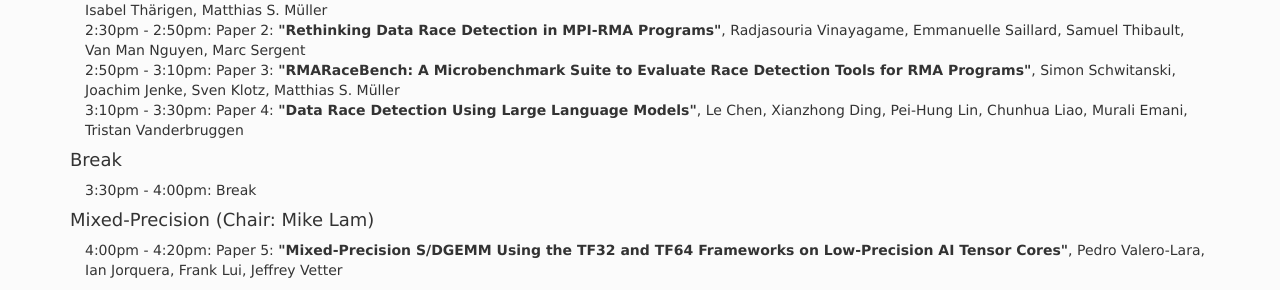
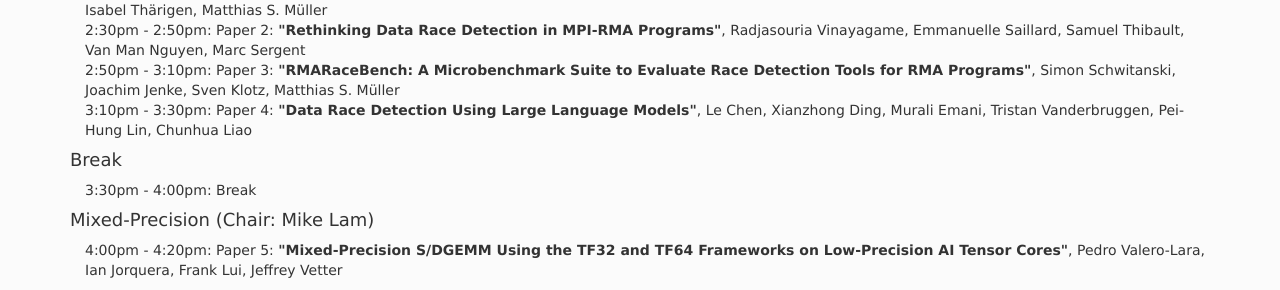
Before and after one commit to correctness-workshop/2023, a Jekyll site: the page built from index.md, in a window 1280 px wide and 900 px high, scrolled down 3046 px. Shown: the part 158-448 px from the top of the window. Built offline with Jekyll 4.4.1, drawn with Linux system fonts in a browser that asks for light colours; nearby versions of some CDN libraries; the list of posts is cut into pages by our own code.

Commit message:
Update index.md

```diff
--- a/index.md
+++ b/index.md
@@ -162,7 +162,7 @@ All time zones are AOE.
 <tr><td width="15">  </td> <td>2:50pm - 3:10pm:  Paper 3: <b>"RMARaceBench: A Microbenchmark Suite to Evaluate Race Detection Tools for RMA Programs"</b>, Simon Schwitanski, Joachim Jenke, Sven Klotz, Matthias S. Müller
  </td> </tr>
 
-<tr><td width="15">  </td> <td>3:10pm - 3:30pm:  Paper 4: <b>"Data Race Detection Using Large Language Models"</b>, Le Chen, Xianzhong Ding, Pei-Hung Lin, Chunhua Liao, Murali Emani, Tristan Vanderbruggen
+<tr><td width="15">  </td> <td>3:10pm - 3:30pm:  Paper 4: <b>"Data Race Detection Using Large Language Models"</b>, Le Chen, Xianzhong Ding, Murali Emani, Tristan Vanderbruggen, Pei-Hung Lin, Chunhua Liao
  </td> </tr>
 </table>
 
```
